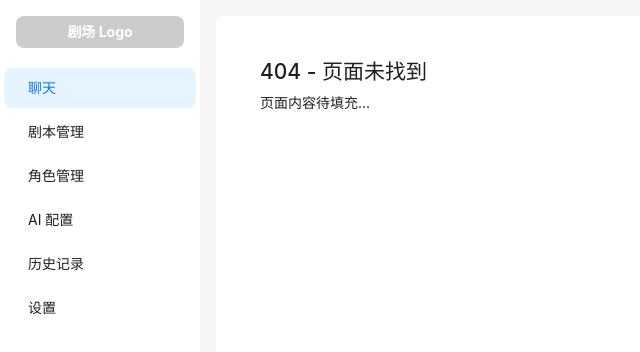
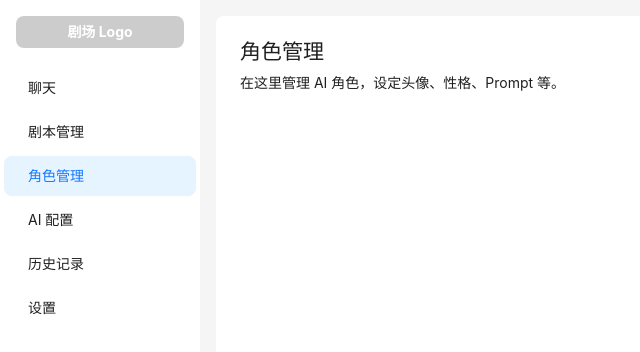
Before and after one commit to WhatRUHuh/The-LLM-AI-Improv-Theater, a React (Vite) app: page /roles in a window 1280 px wide. Before the commit this address had no page. Shown: the top 352 px of the page, without its empty margins (0-640 px from the left). Built offline with nearby package versions, Linux system fonts and the light colour scheme.

Commit message:
feat: 创建页面组件并连接路由和侧边栏导航

```diff
--- a/src/App.tsx
+++ b/src/App.tsx
@@ -1,25 +1,31 @@
 import React from 'react';
-// 移除了未使用的 Header 和 Footer 导入
 import { Layout, Menu, theme } from 'antd';
+import { useNavigate, useLocation } from 'react-router-dom'; // 导入导航和位置 Hooks
 import AppRouter from './router';
 
-// 移除了未使用的 Header 和 Footer 解构赋值
 const { Content, Sider } = Layout;
 
-// 占位菜单项 (稍后会被替换)
-const items = [
-  { key: '1', label: '聊天' },
-  { key: '2', label: '剧本管理' },
-  { key: '3', label: '角色管理' },
-  { key: '4', label: 'AI 配置' },
-  { key: '5', label: '历史记录' },
-  { key: '6', label: '设置' },
+// 更新菜单项，key 对应路由路径
+const menuItems = [
+  { key: '/chat-setup', label: '聊天' }, // 默认指向聊天设置
+  { key: '/scripts', label: '剧本管理' },
+  { key: '/roles', label: '角色管理' },
+  { key: '/ai-config', label: 'AI 配置' },
+  { key: '/history', label: '历史记录' },
+  { key: '/settings', label: '设置' },
 ];
 
 const App: React.FC = () => {
+  const navigate = useNavigate(); // 获取导航函数
+  const location = useLocation(); // 获取当前位置信息
   const {
     token: { colorBgContainer, borderRadiusLG },
   } = theme.useToken();
+
+  // 菜单点击处理函数
+  const handleMenuClick = (e: { key: string }) => {
+    navigate(e.key); // 点击时导航到对应的路径
+  };
 
   return (
     <Layout style={{ minHeight: '100vh' }}> {/* 让布局填充整个屏幕高度 */}
@@ -29,10 +35,11 @@ const App: React.FC = () => {
         </div>
         <Menu
           mode="inline"
-          defaultSelectedKeys={['1']} // 默认选中项
+          // 根据当前路径设置选中项，移除 defaultSelectedKeys
+          selectedKeys={[location.pathname]}
           style={{ height: 'calc(100% - 64px)', borderRight: 0 }} // 调整高度
-          items={items}
-          // 稍后添加点击处理程序用于导航
+          items={menuItems} // 使用更新后的菜单项
+          onClick={handleMenuClick} // 添加点击处理函数
         />
       </Sider>
       <Layout> {/* 右侧布局 */}
--- /dev/null
+++ b/src/pages/AIConfigPage.tsx
@@ -0,0 +1,12 @@
+import React from 'react';
+
+const AIConfigPage: React.FC = () => {
+  return (
+    <div>
+      <h2>AI 配置</h2>
+      <p>在这里配置连接不同 AI 服务商的 API Key、Endpoint 等。</p>
+    </div>
+  );
+};
+
+export default AIConfigPage;
--- /dev/null
+++ b/src/pages/ChatInterfacePage.tsx
@@ -0,0 +1,12 @@
+import React from 'react';
+
+const ChatInterfacePage: React.FC = () => {
+  return (
+    <div>
+      <h2>聊天剧场</h2>
+      <p>这里是主要的聊天界面，展示对话、控制面板等。</p>
+    </div>
+  );
+};
+
+export default ChatInterfacePage;
--- /dev/null
+++ b/src/pages/ChatSetupPage.tsx
@@ -0,0 +1,12 @@
+import React from 'react';
+
+const ChatSetupPage: React.FC = () => {
+  return (
+    <div>
+      <h2>聊天初始化</h2>
+      <p>在这里选择聊天模式、剧本、角色等。</p>
+    </div>
+  );
+};
+
+export default ChatSetupPage;
--- /dev/null
+++ b/src/pages/HistoryPage.tsx
@@ -0,0 +1,12 @@
+import React from 'react';
+
+const HistoryPage: React.FC = () => {
+  return (
+    <div>
+      <h2>历史记录</h2>
+      <p>在这里查看过往的聊天记录。</p>
+    </div>
+  );
+};
+
+export default HistoryPage;
--- /dev/null
+++ b/src/pages/RoleManagementPage.tsx
@@ -0,0 +1,12 @@
+import React from 'react';
+
+const RoleManagementPage: React.FC = () => {
+  return (
+    <div>
+      <h2>角色管理</h2>
+      <p>在这里管理 AI 角色，设定头像、性格、Prompt 等。</p>
+    </div>
+  );
+};
+
+export default RoleManagementPage;
--- /dev/null
+++ b/src/pages/ScriptManagementPage.tsx
@@ -0,0 +1,12 @@
+import React from 'react';
+
+const ScriptManagementPage: React.FC = () => {
+  return (
+    <div>
+      <h2>剧本管理</h2>
+      <p>在这里管理剧本，进行增删改查。</p>
+    </div>
+  );
+};
+
+export default ScriptManagementPage;
--- /dev/null
+++ b/src/pages/SettingsPage.tsx
@@ -0,0 +1,12 @@
+import React from 'react';
+
+const SettingsPage: React.FC = () => {
+  return (
+    <div>
+      <h2>设置</h2>
+      <p>在这里进行应用的各项设置，如代理、主题等。</p>
+    </div>
+  );
+};
+
+export default SettingsPage;
--- a/src/router.tsx
+++ b/src/router.tsx
@@ -1,22 +1,31 @@
 import React from 'react';
-import { Routes, Route } from 'react-router-dom';
+import { Routes, Route, Navigate } from 'react-router-dom';
 
-// 未来页面组件的占位符
-const PlaceholderPage: React.FC<{ title: string }> = ({ title }) => (
-  <div style={{ padding: '20px' }}>
-    <h2>{title}</h2>
-    <p>页面内容待填充...</p>
+// 导入所有页面组件
+import ChatSetupPage from './pages/ChatSetupPage';
+import ChatInterfacePage from './pages/ChatInterfacePage';
+import ScriptManagementPage from './pages/ScriptManagementPage';
+import RoleManagementPage from './pages/RoleManagementPage';
+import AIConfigPage from './pages/AIConfigPage';
+import HistoryPage from './pages/HistoryPage';
+import SettingsPage from './pages/SettingsPage';
+
+// 404 页面可以简单点
+const NotFoundPage: React.FC = () => (
+  <div style={{ padding: '20px', textAlign: 'center' }}>
+    <h2>404 - 页面未找到</h2>
+    <p>你要找的页面好像迷路了...</p>
   </div>
 );
+
 
 const AppRouter: React.FC = () => {
   return (
     <Routes>
-      {/* 初始默认路由，可以指向聊天设置或主界面 */}
-      <Route path="/" element={<PlaceholderPage title="首页/聊天设置" />} />
+      {/* 默认导航到聊天设置页 */}
+      <Route path="/" element={<Navigate to="/chat-setup" replace />} />
 
-      {/* 后续会在这里添加更多路由 */}
-      {/*
+      {/* 定义所有页面的路由 */}
       <Route path="/chat-setup" element={<ChatSetupPage />} />
       <Route path="/chat-interface" element={<ChatInterfacePage />} />
       <Route path="/scripts" element={<ScriptManagementPage />} />
@@ -24,10 +33,9 @@ const AppRouter: React.FC = () => {
       <Route path="/ai-config" element={<AIConfigPage />} />
       <Route path="/history" element={<HistoryPage />} />
       <Route path="/settings" element={<SettingsPage />} />
-      */}
 
       {/* 兜底路由，处理未匹配路径 */}
-      <Route path="*" element={<PlaceholderPage title="404 - 页面未找到" />} />
+      <Route path="*" element={<NotFoundPage />} />
     </Routes>
   );
 };
```
Also changed, not shown: dist-electron/main.js (+13 -24 lines), dist-electron/preload.mjs (+6 -5 lines).
